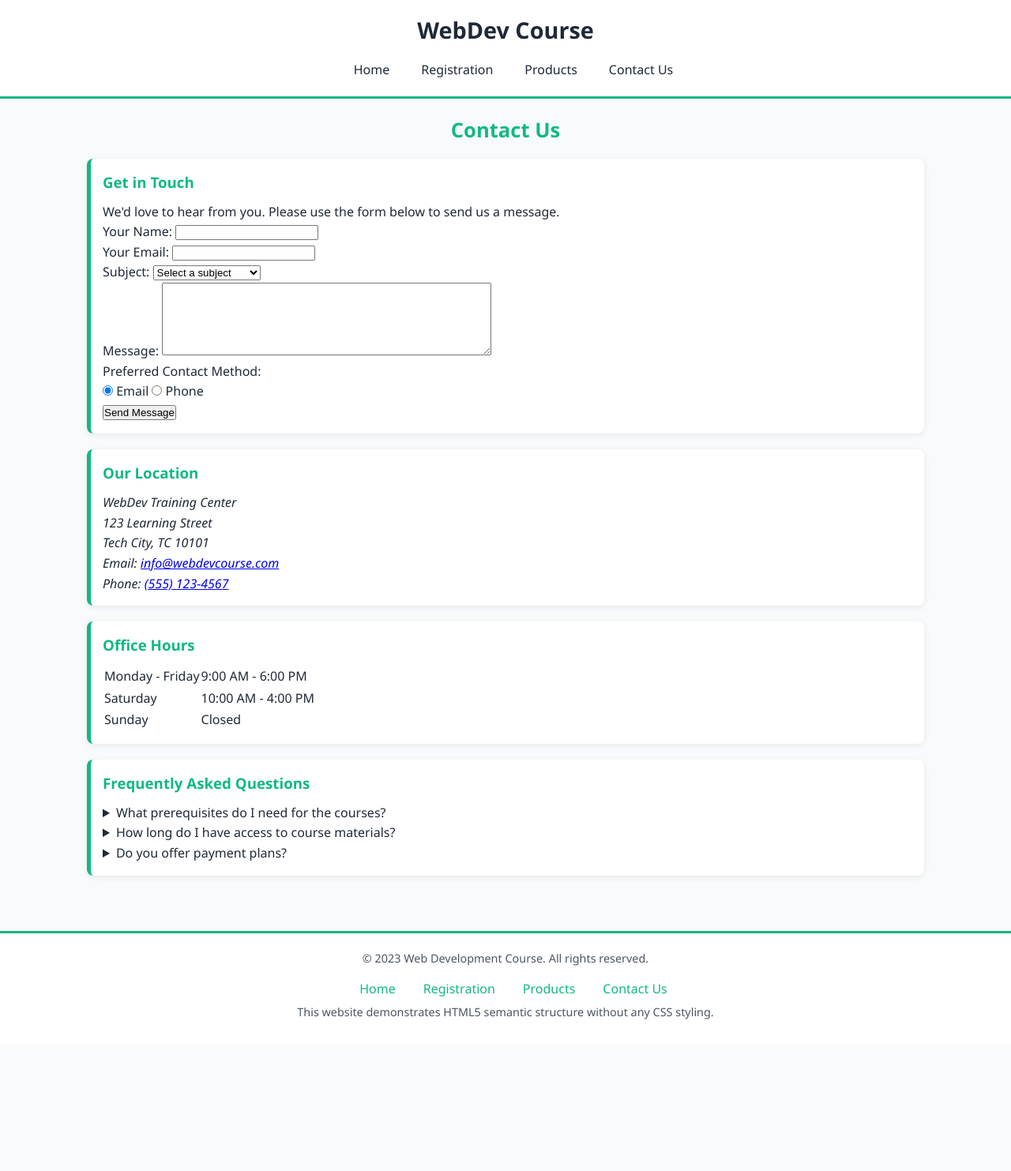
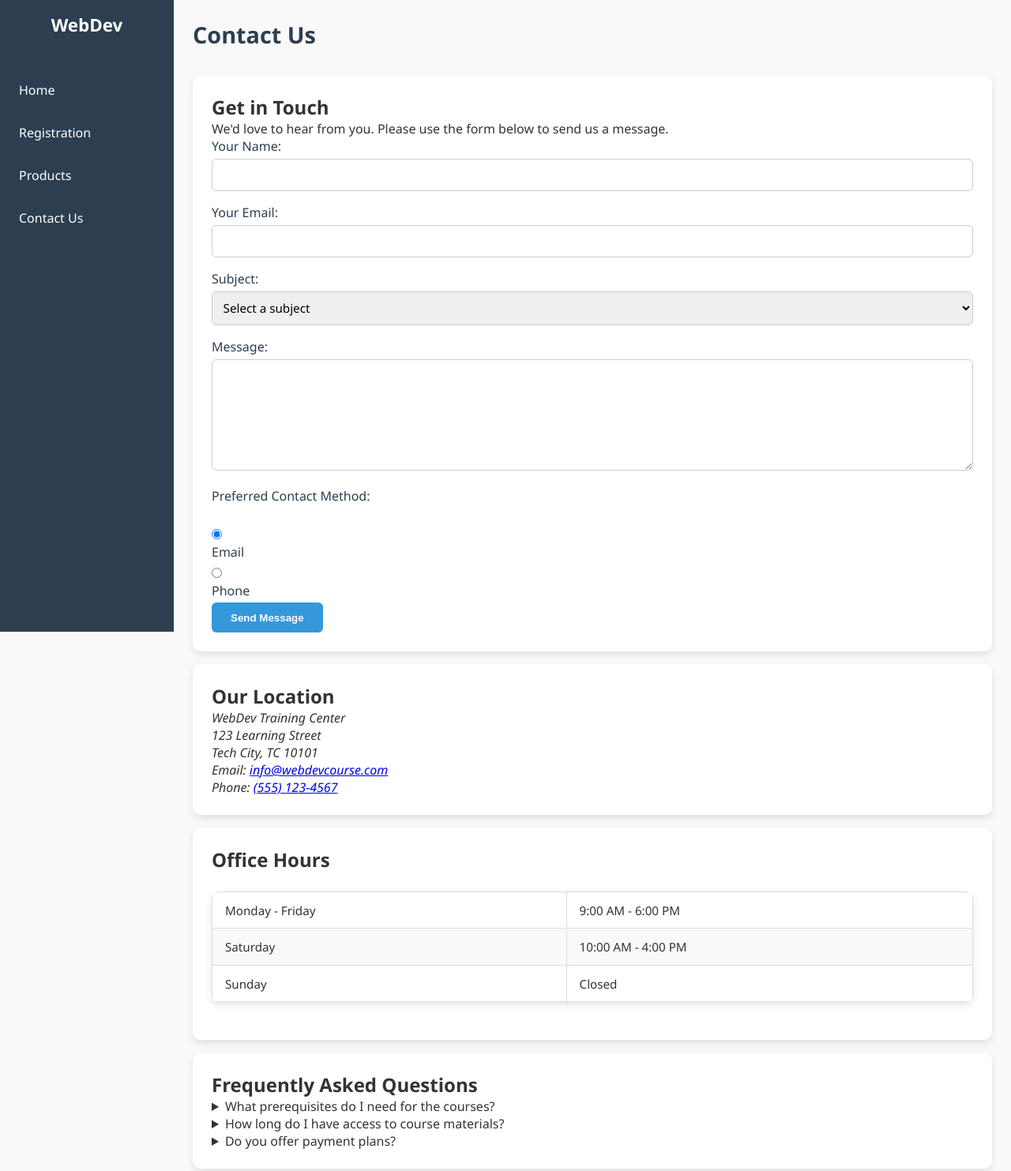
Before and after one commit to aounraza379/Web-Designing-BSIT-M2, a plain HTML site: page WebDev-site/contact.html in a window 1280 px wide. Shown: the top 1483 px of the page at 79% size. Before the commit the page ends 1323 px from the top, so only its background shows below. Drawn offline with Linux system fonts and the light colour scheme.

Commit message:
updated css

```diff
--- a/WebDev-site/contact.html
+++ b/WebDev-site/contact.html
@@ -1,33 +1,41 @@
 <!DOCTYPE html>
 <html lang="en">
+
 <head>
   <meta charset="UTF-8">
   <meta name="viewport" content="width=device-width, initial-scale=1.0">
-    <link rel="stylesheet" href="styles.css"></link>
+  <link rel="stylesheet" href="styles.css">
   <title>WebDev Course - Contact Us</title>
 </head>
+
 <body>
-    <header>
-        <h1>WebDev Course</h1>
+  <!-- Sidebar Navbar -->
+  <aside class="sidebar">
+    <div class="logo">WebDev</div>
     <nav>
-            <ul>
+      <ul class="nav-links">
         <li><a href="index.html">Home</a></li>
         <li><a href="registration.html">Registration</a></li>
         <li><a href="products.html">Products</a></li>
-                <li><a href="contact.html">Contact Us</a></li>
+        <li><a href="contact.html" class="active">Contact Us</a></li>
       </ul>
     </nav>
+  </aside>
+
+  <!-- Main Content -->
+  <div class="main-content">
+    <header class="site-header">
+      <button class="menu-toggle" id="menu-toggle">☰</button>
+      <h1>Contact Us</h1>
     </header>
 
     <main>
-        <section>
-            <h2>Contact Us</h2>
-
-            <article>
-                <h3>Get in Touch</h3>
+      <section class="content-section">
+        <article class="card">
+          <h2>Get in Touch</h2>
           <p>We'd love to hear from you. Please use the form below to send us a message.</p>
 
-                <form action="contact-success.html" method="get">
+          <form action="contact-success.html" method="get" class="styled-form">
             <p>
               <label for="contact-name">Your Name:</label>
               <input type="text" id="contact-name" name="contact-name" required>
@@ -49,7 +57,7 @@
             </p>
             <p>
               <label for="contact-message">Message:</label>
-                        <textarea id="contact-message" name="contact-message" rows="6" cols="50" required></textarea>
+              <textarea id="contact-message" name="contact-message" rows="6" required></textarea>
             </p>
             <p>
               <label>Preferred Contact Method:</label><br>
@@ -59,14 +67,14 @@
               <input type="radio" id="contact-phone-method" name="contact-method" value="phone">
               <label for="contact-phone-method">Phone</label>
             </p>
-                    <p>
+            <p class="btns">
               <input type="submit" value="Send Message">
             </p>
           </form>
         </article>
 
-            <article>
-                <h3>Our Location</h3>
+        <article class="card">
+          <h2>Our Location</h2>
           <address>
             WebDev Training Center<br>
             123 Learning Street<br>
@@ -76,9 +84,10 @@
           </address>
         </article>
 
-            <article>
-                <h3>Office Hours</h3>
-                <table>
+        <article class="card">
+          <h2>Office Hours</h2>
+          <table class="styled-table">
+            <tbody>
               <tr>
                 <td>Monday - Friday</td>
                 <td>9:00 AM - 6:00 PM</td>
@@ -91,11 +100,12 @@
                 <td>Sunday</td>
                 <td>Closed</td>
               </tr>
+            </tbody>
           </table>
         </article>
 
-            <article>
-                <h3>Frequently Asked Questions</h3>
+        <article class="card">
+          <h2>Frequently Asked Questions</h2>
           <details>
             <summary>What prerequisites do I need for the courses?</summary>
             <p>Our beginner courses require no prior experience. For intermediate and advanced courses, we recommend basic computer literacy and familiarity with using web browsers.</p>
@@ -114,7 +124,7 @@
       </section>
     </main>
 
-    <footer>
+    <footer class="site-footer">
       <p>&copy; 2023 Web Development Course. All rights reserved.</p>
       <nav>
         <ul>
@@ -124,7 +134,19 @@
           <li><a href="contact.html">Contact Us</a></li>
         </ul>
       </nav>
-        <p>This website demonstrates HTML5 semantic structure without any CSS styling.</p>
+      <p>This website demonstrates HTML5 semantic structure with CSS styling.</p>
     </footer>
+  </div>
+
+  <script>
+    const sidebar = document.querySelector(".sidebar");
+    const menuToggle = document.getElementById("menu-toggle");
+
+    menuToggle.addEventListener("click", () => {
+      sidebar.classList.toggle("show");
+      menuToggle.classList.toggle("open");
+    });
+  </script>
 </body>
+
 </html>
--- a/WebDev-site/styles.css
+++ b/WebDev-site/styles.css
@@ -1,10 +1,11 @@
 :root {
-  --primary: #10b981;       /* Emerald */
-  --primary-dark: #059669;  /* Darker Emerald */
-  --background: #f9fafb;    /* Light gray */
-  --surface: #ffffff;       /* White */
-  --text: #1f2937;          /* Dark gray */
-  --text-light: #4b5563;    /* Medium gray */
+  --primary-color: #2c3e50; /* dark navy */
+  --secondary-color: #3498db; /* bright blue accent */
+  --bg-color: #f9f9f9;
+  --text-color: #333;
+  --card-bg: #fff;
+  --hover-color: #2980b9;
+  --font-family: "Segoe UI", Tahoma, Geneva, Verdana, sans-serif;
 }
 
 * {
@@ -14,165 +15,334 @@
 }
 
 body {
-  font-family: "Segoe UI", Tahoma, Geneva, Verdana, sans-serif;
-  line-height: 1.6;
-  background-color: var(--background);
-  color: var(--text);
+  font-family: var(--font-family);
+  color: var(--text-color);
+  background: var(--bg-color);
+  display: flex;
 }
 
-header {
-  width: 100%;
-  background: var(--surface);
-  color: var(--text);
-  padding: 15px 20px;
-  position: relative;
-  border-bottom: 3px solid var(--primary);
+/* Sidebar */
+.sidebar {
+  position: fixed;
+  top: 0;
+  left: 0;
+  height: 100%;
+  width: 220px;
+  background: var(--primary-color);
+  padding: 1rem;
+  display: flex;
+  flex-direction: column;
+  gap: 2rem;
+  transition: transform 0.3s ease;
+  z-index: 1000;
 }
 
-header h1 {
-  font-size: 1.8rem;
+.sidebar .logo {
+  font-size: 1.4rem;
+  font-weight: bold;
+  color: white;
   text-align: center;
-  margin-bottom: 10px;
 }
 
-nav ul {
+.sidebar .nav-links {
   list-style: none;
-  display: flex;
-  justify-content: center;
-  gap: 20px;
-  flex-wrap: wrap;
-  transition: max-height 0.3s ease;
 }
 
-nav ul li a {
-  color: var(--text);
+.sidebar .nav-links li {
+  margin: 1rem 0;
+}
+
+.sidebar .nav-links a {
+  text-decoration: none;
+  color: white;
+  font-weight: 500;
+  display: block;
+  padding: 0.5rem;
+  border-radius: 6px;
+  transition: background 0.2s;
+}
+
+.sidebar .nav-links a:hover {
+  background: var(--hover-color);
+}
+
+/* Main Content */
+.main-content {
+  margin-left: 220px;
+  flex: 1;
+  padding: 1.5rem;
+  min-height: 100vh;
+  display: flex;
+  flex-direction: column;
+  justify-content: center;
+}
+
+.site-header {
+  display: flex;
+  justify-content: space-between;
+  align-items: center;
+  margin-bottom: 1rem;
+}
+
+.site-header h1 {
+  font-size: 1.8rem;
+  color: var(--primary-color);
+  text-align: center;
+}
+
+.menu-toggle {
+  display: none;
+  font-size: 1.5rem;
+  background: none;
+  border: none;
+  cursor: pointer;
+}
+
+/* Content Styling */
+.card {
+  background: var(--card-bg);
+  padding: 1.5rem;
+  margin: 1rem 0;
+  border-radius: 10px;
+  box-shadow: 0 4px 10px rgba(0,0,0,0.1);
+}
+
+.card h3 {
+  margin-bottom: 0.5rem;
+  color: var(--secondary-color);
+}
+
+/* Footer */
+.site-footer {
+  margin-top: 2rem;
+  padding: 2rem 1rem;
+  text-align: center;
+  background: var(--primary-color);
+  color: white;
+  border-radius: 8px;
+}
+
+.site-footer nav ul {
+  list-style: none;
+  padding: 0;
+  margin: 1rem 0;
+  display: flex;
+  flex-wrap: wrap;
+  justify-content: center;
+  gap: 1.5rem;
+}
+
+.site-footer nav ul li a {
+  color: white;
   text-decoration: none;
   font-weight: 500;
-  padding: 6px 10px;
-  border-radius: 5px;
-  transition: background 0.3s, color 0.3s;
+  transition: color 0.2s ease;
 }
 
-nav ul li a:hover {
-  background: var(--primary);
+.site-footer nav ul li a:hover {
+  color: var(--secondary-color);
+}
+
+.site-footer p {
+  margin: 0.5rem 0;
+  font-size: 0.9rem;
+}
+
+/* Responsive */
+@media (max-width: 768px) {
+  .sidebar {
+    transform: translateX(-100%);
+  }
+  .sidebar.show {
+    transform: translateX(0);
+  }
+  .main-content {
+    margin-left: 0;
+  }
+  .menu-toggle {
+    display: block;
+    color: var(--primary-color);
+  }
+}
+
+/* registration.css */
+/* Registration Form Styling */
+.registration-form {
+  background: var(--card-bg);
+  padding: 2rem;
+  border-radius: 10px;
+  box-shadow: 0 4px 12px rgba(0,0,0,0.1);
+  display: flex;
+  flex-direction: column;
+  gap: 1.5rem;
+}
+
+.registration-form fieldset {
+  border: 1px solid var(--secondary-color);
+  border-radius: 8px;
+  padding: 1rem 1.5rem;
+}
+
+.registration-form legend {
+  font-weight: bold;
+  color: var(--primary-color);
+  padding: 0 0.5rem;
+}
+
+.registration-form label {
+  display: block;
+  margin-top: 1rem;
+  font-weight: 500;
+}
+
+.registration-form input,
+.registration-form select,
+.registration-form textarea {
+  width: 100%;
+  padding: 0.6rem;
+  margin-top: 0.3rem;
+  border: 1px solid #ccc;
+  border-radius: 6px;
+  font-size: 1rem;
+}
+
+.registration-form input:focus,
+.registration-form select:focus,
+.registration-form textarea:focus {
+  outline: none;
+  border-color: var(--secondary-color);
+  box-shadow: 0 0 5px rgba(52,152,219,0.5);
+}
+
+.checkbox-group {
+  display: flex;
+  flex-direction: column;
+  gap: 0.5rem;
+  margin-top: 1rem;
+}
+
+.form-buttons {
+  display: flex;
+  justify-content: flex-end;
+  gap: 1rem;
+}
+
+.btn-submit,
+.btn-reset {
+  padding: 0.7rem 1.2rem;
+  border: none;
+  border-radius: 6px;
+  cursor: pointer;
+  font-size: 1rem;
+  font-weight: bold;
+  transition: background 0.2s;
+}
+
+.btn-submit {
+  background: var(--secondary-color);
+  color: white;
+}
+
+.btn-submit:hover {
+  background: var(--hover-color);
+}
+
+.btn-reset {
+  background: #e0e0e0;
+  color: #333;
+}
+
+.btn-reset:hover {
+  background: #ccc;
+}
+
+/* products.css */
+/* Tables */
+.styled-table {
+  width: 100%;
+  border-collapse: collapse;
+  margin: 1.5rem 0;
+  font-size: 0.95rem;
+  border-radius: 8px;
+  overflow: hidden;
+  box-shadow: 0 4px 10px rgba(0,0,0,0.1);
+}
+
+.styled-table caption {
+  caption-side: top;
+  font-weight: bold;
+  padding: 0.5rem;
+  color: var(--primary-color);
+}
+
+.styled-table thead {
+  background-color: var(--secondary-color);
   color: #fff;
 }
 
-.menu-icon {
-  display: none;
-  flex-direction: column;
-  cursor: pointer;
-  position: absolute;
-  top: 20px;
-  right: 20px;
+.styled-table th,
+.styled-table td {
+  padding: 0.8rem 1rem;
+  border: 1px solid #ddd;
+  text-align: left;
 }
 
-.menu-icon span {
-  background: var(--text);
-  height: 3px;
-  width: 25px;
-  margin: 4px 0;
-  border-radius: 2px;
+.styled-table tbody tr:nth-child(even) {
+  background-color: #f9f9f9;
 }
 
-main {
-  max-width: 1100px;
-  margin: auto;
-  padding: 20px;
+.styled-table tbody tr:hover {
+  background-color: #eef6ff;
 }
 
-main h2 {
-  font-size: 1.6rem;
-  margin-bottom: 15px;
-  color: var(--primary);
-  text-align: center;
+/* Lists */
+.styled-list {
+  margin: 1rem 0 1rem 1.5rem;
+  padding-left: 1rem;
+  list-style-type: square;
 }
 
-article {
-  margin-bottom: 20px;
-  padding: 15px;
-  background: var(--surface);
-  border-left: 5px solid var(--primary);
-  border-radius: 8px;
-  box-shadow: 0 2px 8px rgba(0, 0, 0, 0.08);
+.styled-list li {
+  margin: 0.3rem 0;
 }
 
-article h3 {
-  margin-bottom: 10px;
-  color: var(--primary);
+/* contact.css */
+/* Forms */
+.styled-form label {
+  display: block;
+  margin-bottom: 0.3rem;
+  font-weight: 500;
+  color: var(--primary-color);
 }
 
-ul, ol {
-  padding-left: 20px;
+.styled-form input[type="text"],
+.styled-form input[type="email"],
+.styled-form select,
+.styled-form textarea {
+  width: 100%;
+  padding: 0.6rem;
+  border: 1px solid #ccc;
+  border-radius: 6px;
+  margin-bottom: 1rem;
+  font-size: 0.95rem;
+  font-family: var(--font-family);
 }
 
-ul li, ol li {
-  margin: 5px 0;
+.styled-form textarea {
+  resize: vertical;
 }
 
-footer {
-  width: 100%;
-  background: var(--surface);
-  color: var(--text-light);
-  padding: 20px;
-  margin-top: 30px;
-  border-top: 3px solid var(--primary);
-  text-align: center;
+.styled-form input[type="submit"] {
+  background: var(--secondary-color);
+  color: #fff;
+  padding: 0.7rem 1.5rem;
+  border: none;
+  border-radius: 6px;
+  cursor: pointer;
+  font-weight: 600;
+  transition: background 0.3s ease;
 }
 
-footer p {
-  margin-bottom: 10px;
-  font-size: 0.9rem;
+.styled-form input[type="submit"]:hover {
+  background: var(--hover-color);
 }
-
-footer nav ul {
-  list-style: none;
-  display: flex;
-  justify-content: center;
-  gap: 15px;
-  flex-wrap: wrap;
-}
-
-footer nav ul li a {
-  color: var(--primary);
-  text-decoration: none;
-  transition: color 0.3s;
-}
-
-footer nav ul li a:hover {
-  color: var(--primary-dark);
-}
-
-@media (max-width: 768px) {
-  nav ul {
-    flex-direction: column;
-    align-items: center;
-    max-height: 0;
-    overflow: hidden;
-  }
-
-  nav ul.show {
-    max-height: 300px;
-    padding: 10px 0;
-    background: var(--surface);
-    border-radius: 8px;
-    box-shadow: 0 4px 10px rgba(0, 0, 0, 0.1);
-  }
-
-  .menu-icon {
-    display: flex;
-  }
-
-  header h1 {
-    font-size: 1.5rem;
-  }
-
-  main h2 {
-    font-size: 1.4rem;
-  }
-
-  footer {
-    font-size: 0.9rem;
-    padding: 15px;
-  }
-}
```
Also changed, not shown: WebDev-site/index.html (+26 -16 lines), WebDev-site/products.html (+38 -18 lines), WebDev-site/registration.html (+49 -43 lines). Lines whose indentation alone changed are shown as unchanged.
